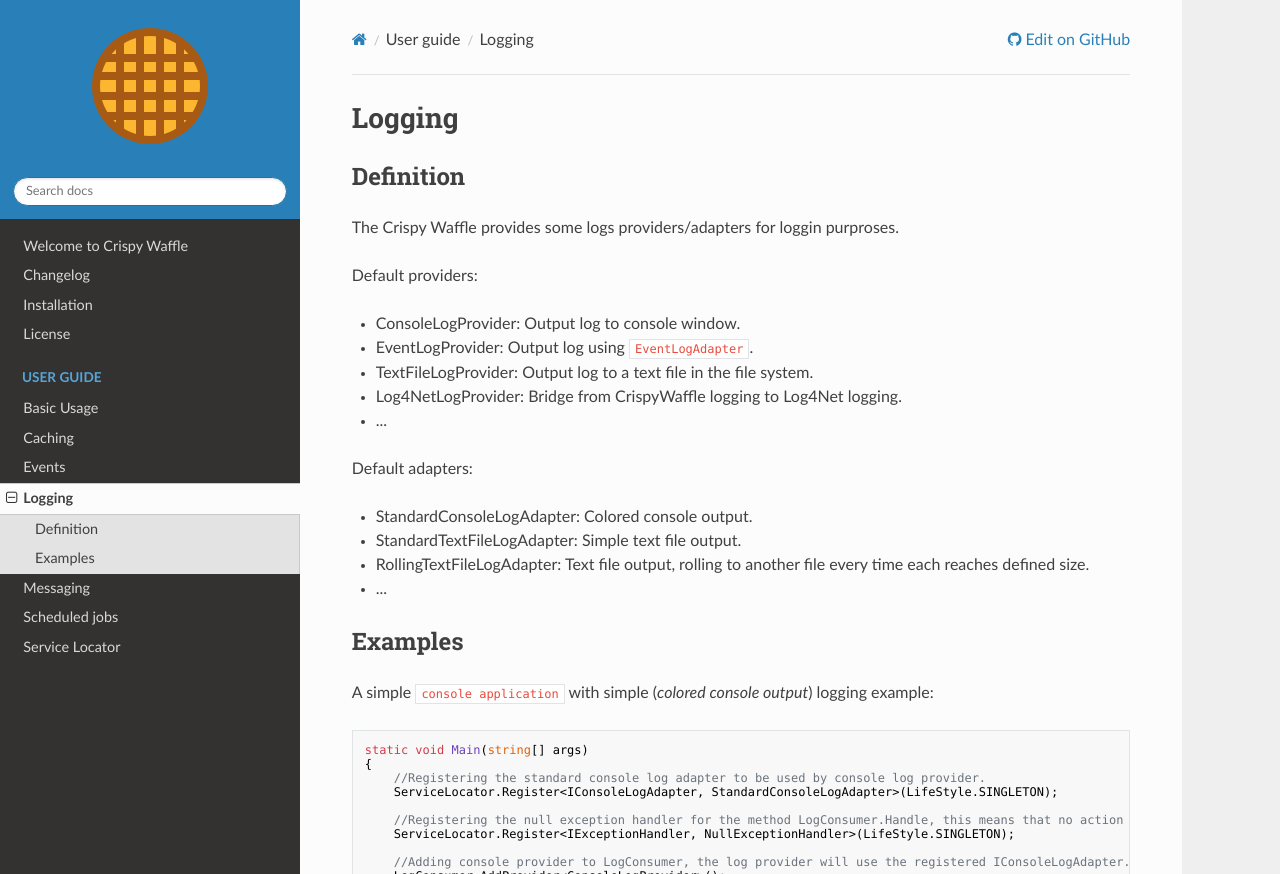
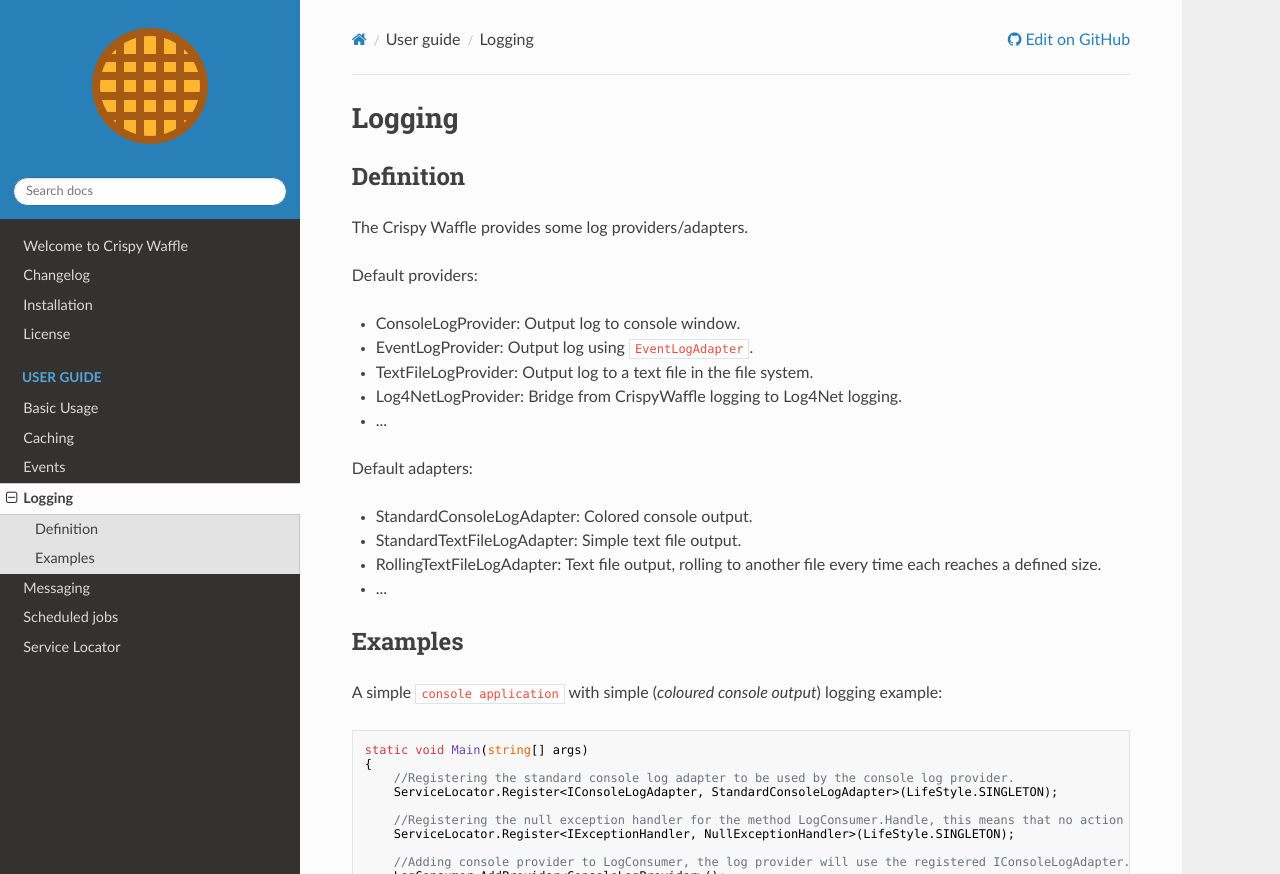
Before and after one commit to guibranco/CrispyWaffle, an MkDocs documentation site: the page built from docs/user-guide/logging.md, in a window 1280 px wide and 1167 px high. Shown: the top 874 px of the window. Built offline with MkDocs 1.6.1, drawn with Linux system fonts in a browser that asks for light colours; nearby versions of some CDN libraries.

Commit message:
Update logging.md

````diff
--- a/docs/user-guide/logging.md
+++ b/docs/user-guide/logging.md
@@ -2,7 +2,7 @@
 
 ## Definition
 
-The Crispy Waffle provides some logs providers/adapters for loggin purproses.
+The Crispy Waffle provides some log providers/adapters.
 
 Default providers:
 
@@ -16,17 +16,17 @@
 
 - StandardConsoleLogAdapter: Colored console output.
 - StandardTextFileLogAdapter: Simple text file output.
-- RollingTextFileLogAdapter: Text file output, rolling to another file every time each reaches defined size.
+- RollingTextFileLogAdapter: Text file output, rolling to another file every time each reaches a defined size.
 - ...
 
 ## Examples
 
-A simple `console application` with simple (*colored console output*) logging example:
+A simple `console application` with simple (*coloured console output*) logging example:
 
 ```cs
 static void Main(string[] args)
 {
-    //Registering the standard console log adapter to be used by console log provider.
+    //Registering the standard console log adapter to be used by the console log provider.
     ServiceLocator.Register<IConsoleLogAdapter, StandardConsoleLogAdapter>(LifeStyle.SINGLETON);
 
     //Registering the null exception handler for the method LogConsumer.Handle, this means that no action will be executed for exceptions handled by LogConsumer.
````
